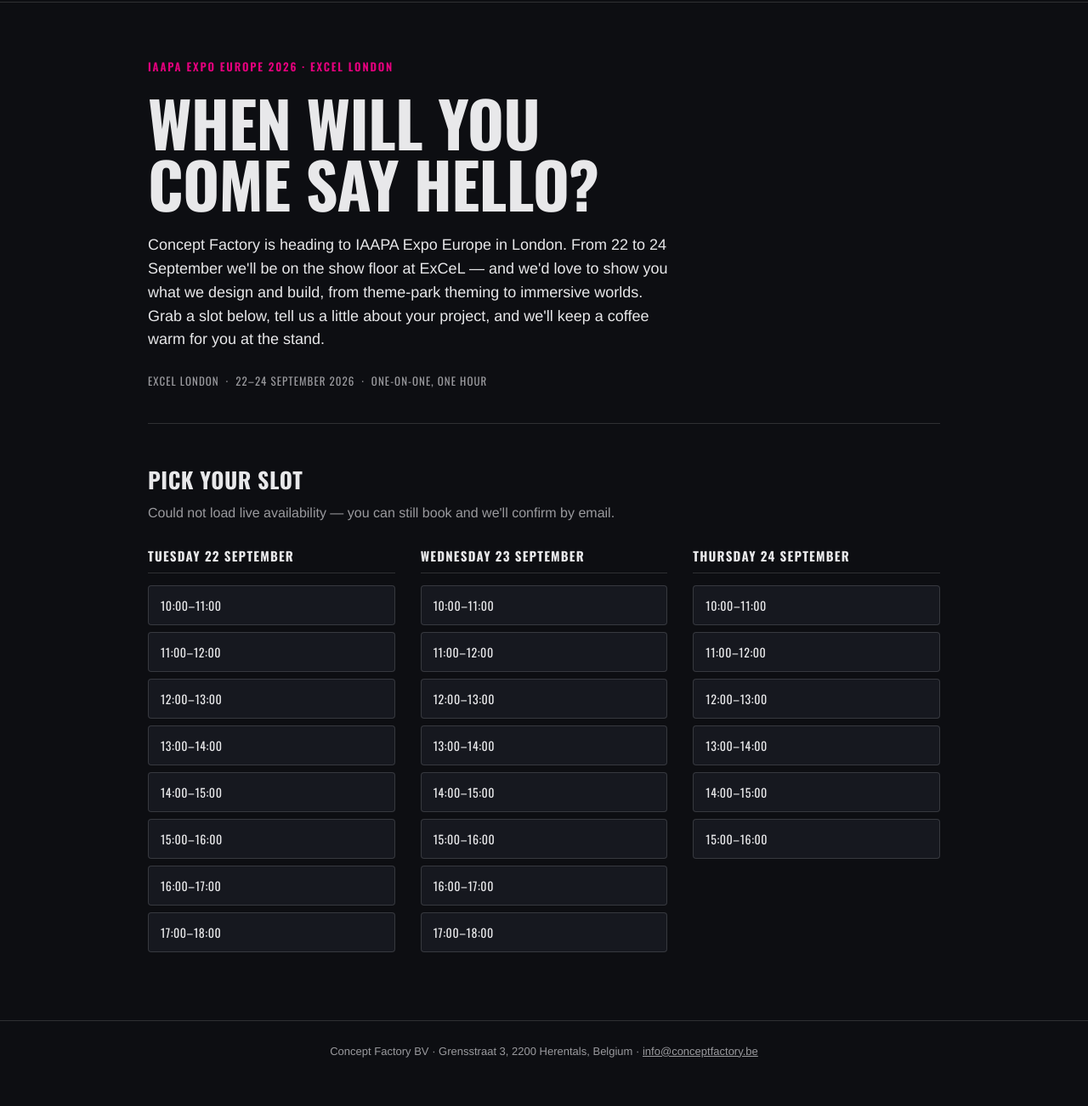
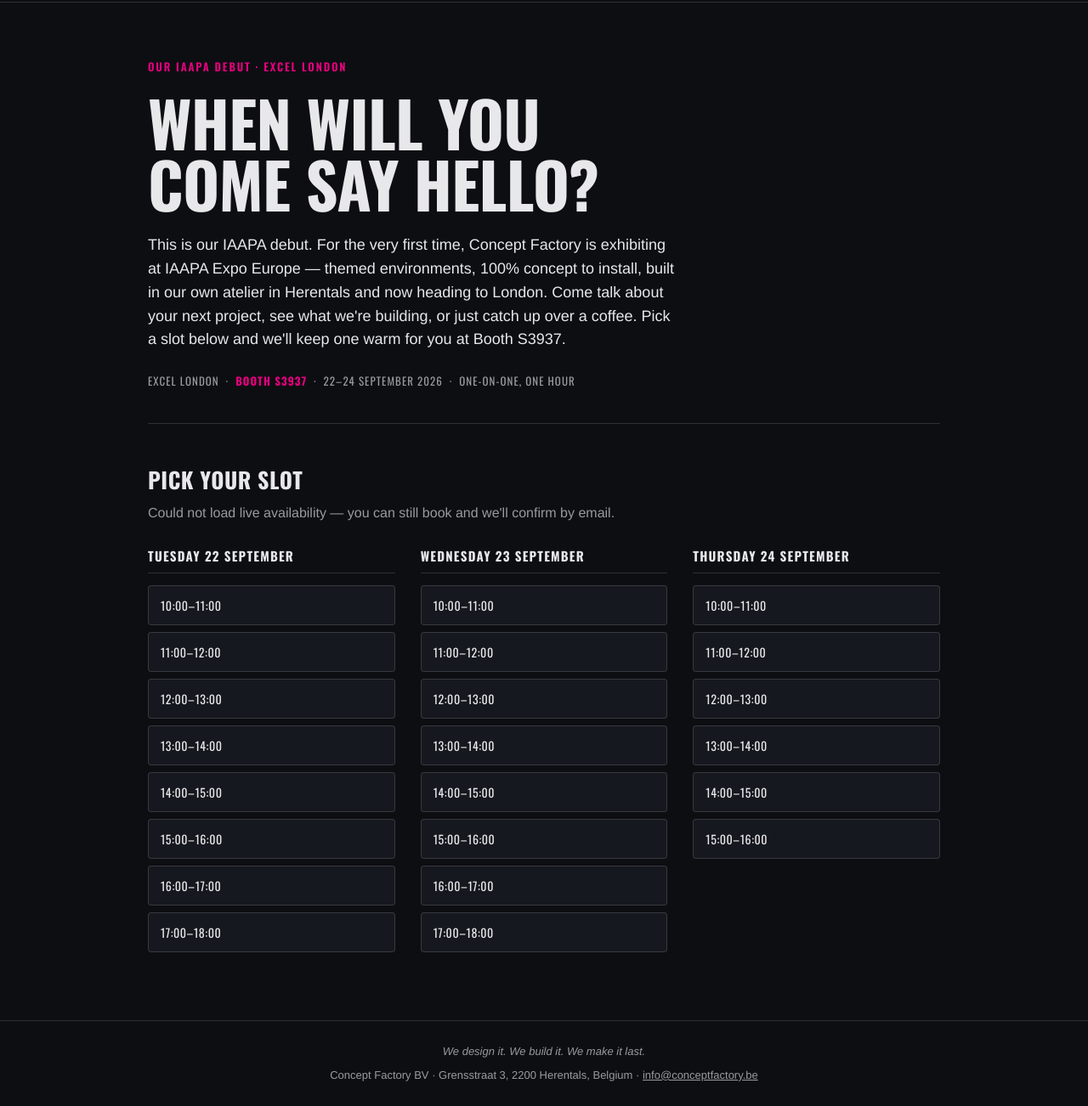
Before and after one commit to conceptfactoryweb/website2026, a website: page iaapa2026.html in a window 1280 px wide. Shown: the part 64-1366 px from the top of the page at 85% size. Before the commit the page ends 1338 px from the top, so only its background shows below. Drawn offline with nearby package versions, Linux system fonts and the light colour scheme; no server answers.

Commit message:
IAAPA page: align with mailer — debut framing + Booth S3937

```diff
--- a/iaapa2026.html
+++ b/iaapa2026.html
@@ -12,7 +12,7 @@
 <link rel="apple-touch-icon" href="/apple-touch-icon.png" />
 <meta property="og:type" content="website" />
 <meta property="og:site_name" content="Concept Factory" />
-<meta property="og:title" content="Come say hello at IAAPA Expo Europe 2026" />
+<meta property="og:title" content="Come say hello at IAAPA Expo Europe 2026 — Booth S3937" />
 <meta property="og:description" content="Book a slot to meet Concept Factory at IAAPA Expo Europe 2026, ExCeL London (22-24 September)." />
 <meta property="og:url" content="https://conceptfactory.be/iaapa2026" />
 <meta property="og:image" content="https://conceptfactory.be/assets/og-image.jpg" />
@@ -59,10 +59,10 @@
 <header class="ia-top"><a href="/"><img src="assets/logos/cf-logo-white.svg" alt="Concept Factory" /></a></header>
 <main>
   <section class="ia-hero">
-    <span class="ia-eyebrow">IAAPA Expo Europe 2026 · ExCeL London</span>
+    <span class="ia-eyebrow">Our IAAPA debut · ExCeL London</span>
     <h1>When will you<br>come say hello?</h1>
-    <p class="ia-intro">Concept Factory is heading to IAAPA Expo Europe in London. From 22 to 24 September we'll be on the show floor at ExCeL &mdash; and we'd love to show you what we design and build, from theme-park theming to immersive worlds. Grab a slot below, tell us a little about your project, and we'll keep a coffee warm for you at the stand.</p>
-    <div class="ia-meta">ExCeL London &nbsp;·&nbsp; 22&ndash;24 September 2026 &nbsp;·&nbsp; one-on-one, one hour</div>
+    <p class="ia-intro">This is our IAAPA debut. For the very first time, Concept Factory is exhibiting at IAAPA Expo Europe &mdash; themed environments, 100% concept to install, built in our own atelier in Herentals and now heading to London. Come talk about your next project, see what we're building, or just catch up over a coffee. Pick a slot below and we'll keep one warm for you at Booth S3937.</p>
+    <div class="ia-meta">ExCeL London &nbsp;·&nbsp; <strong style="color:var(--ia-mag)">Booth S3937</strong> &nbsp;·&nbsp; 22&ndash;24 September 2026 &nbsp;·&nbsp; one-on-one, one hour</div>
   </section>
   <section class="ia-book">
     <h2>Pick your slot</h2>
@@ -87,7 +87,7 @@
     </div>
   </section>
 </main>
-<footer class="ia-foot">Concept Factory BV · Grensstraat 3, 2200 Herentals, Belgium · <a href="mailto:info@conceptfactory.be">info@conceptfactory.be</a></footer>
+<footer class="ia-foot"><div style="font-style:italic;margin-bottom:8px">We design it. We build it. We make it last.</div>Concept Factory BV · Grensstraat 3, 2200 Herentals, Belgium · <a href="mailto:info@conceptfactory.be">info@conceptfactory.be</a></footer>
 
 <!-- hidden static form so Netlify detects and stores "iaapa" submissions -->
 <form name="iaapa" data-netlify="true" hidden>
```
